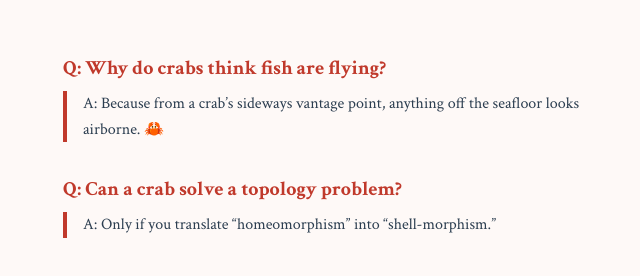
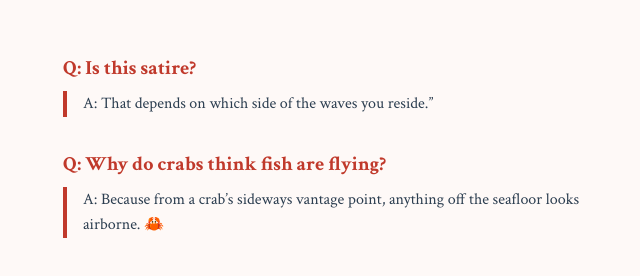
Before and after one commit to cbhughes29/docrabsthinkfishareflying.github.io, a plain HTML site: page faq.html in a window 1280 px wide. Shown: the part 182-458 px from the top of the page, without its empty margins (293-933 px from the left). Drawn offline with Linux system fonts and the light colour scheme.

Commit message:
Update faq.html

```diff
--- a/faq.html
+++ b/faq.html
@@ -13,7 +13,15 @@
   </header>
 
   <main style="max-width:600px; margin:0 auto; padding:1rem;">
-    <!-- Copy & paste this block for each Q&A -->
+
+     <div class="faq-item">
+      <h2 class="question">Q: Is this satire?</h2>
+      <p class="answer">
+        A: That depends on which side of the waves you reside.”
+      </p>
+    </div>
+
+
     <div class="faq-item">
       <h2 class="question">Q: Why do crabs think fish are flying?</h2>
       <p class="answer">
@@ -22,14 +30,7 @@
       </p>
     </div>
 
-    <div class="faq-item">
-      <h2 class="question">Q: Can a crab solve a topology problem?</h2>
-      <p class="answer">
-        A: Only if you translate “homeomorphism” into “shell-morphism.”
-      </p>
-    </div>
 
-    <!-- …add your custom Q&A items here… -->
   </main>
 </body>
 </html>
```
